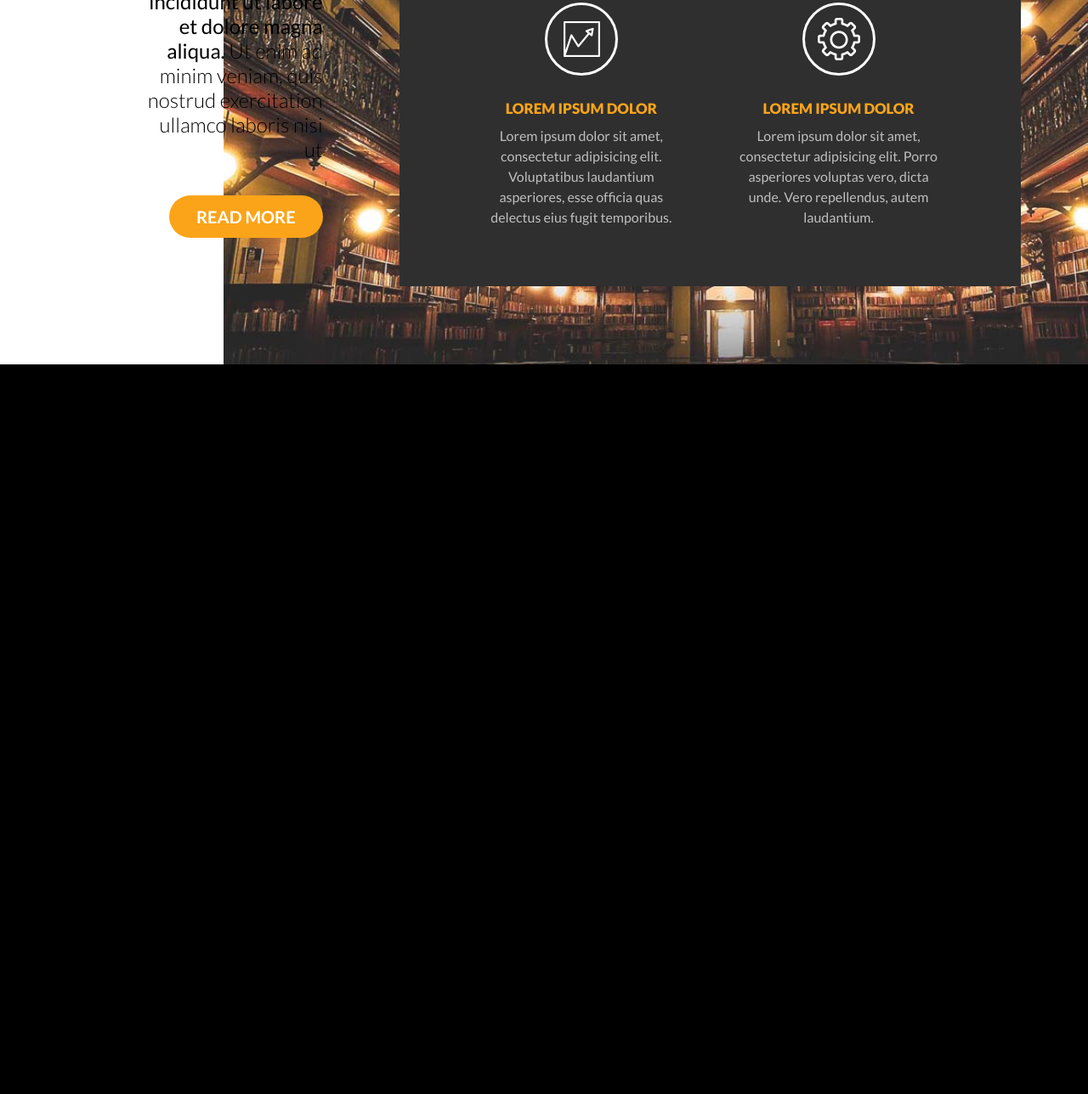
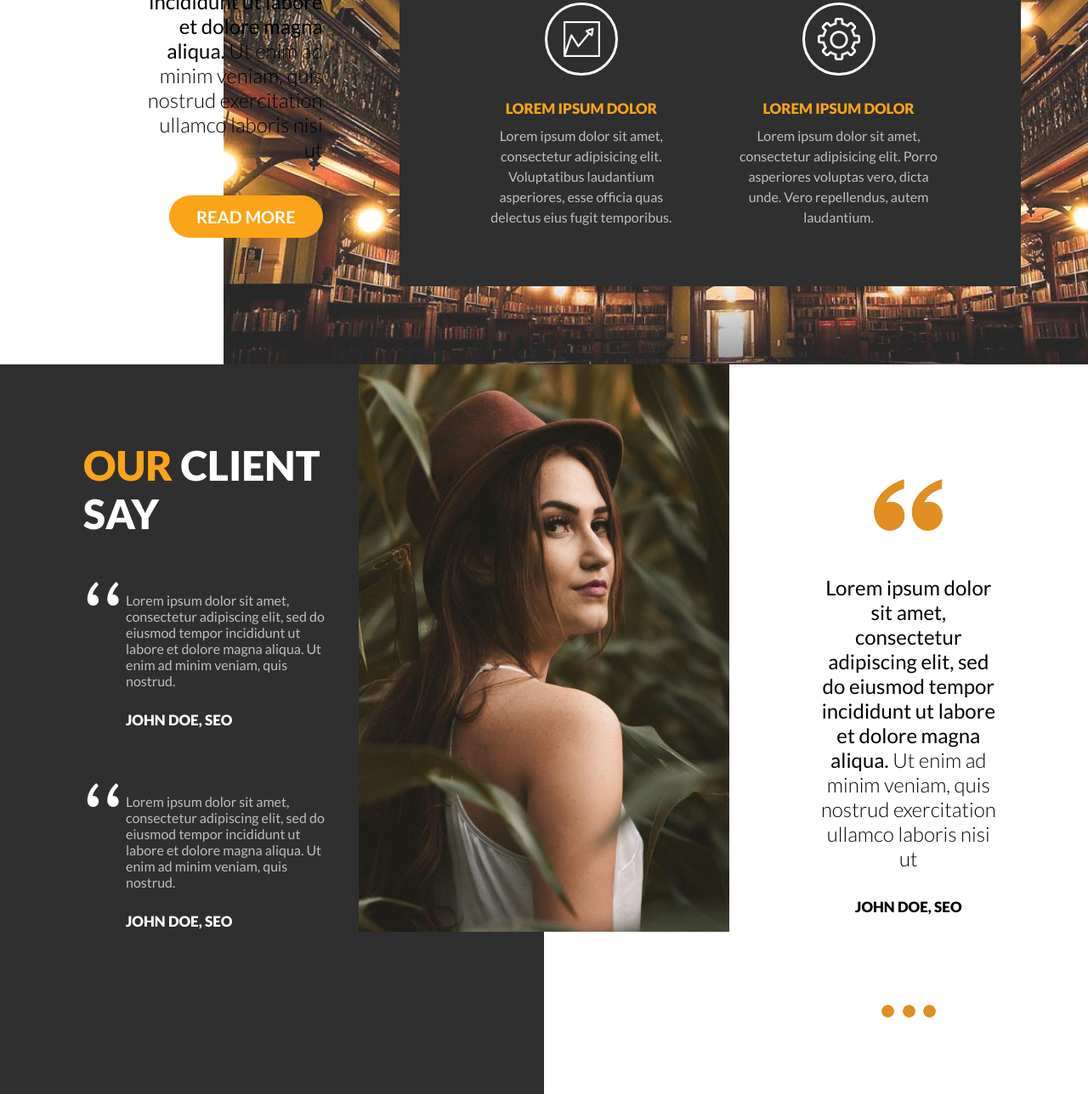
Before and after one commit to batar-btr/Businesses-and-Agencies-Website, a website: page app/index.html in a window 1280 px wide. Shown: the part 5326-6614 px from the top of the page at 85% size. Before the commit the page ends 5755 px from the top, so only its background shows below. Drawn offline with nearby package versions, Linux system fonts and the light colour scheme.

Commit message:
add seventh section

```diff
--- a/app/index.html
+++ b/app/index.html
@@ -129,6 +129,23 @@ Ut enim ad minim veniam, quis nostrud exercitation ullamco laboris nisi ut aliqu
                 </ul>
             </div>
         </section>
+        <section class="seventh-section">
+            <div class="seventh-section-col1">
+                <h2><span>our</span> client say</h2>
+                <p>Lorem ipsum dolor sit amet, consectetur adipiscing elit, sed do eiusmod tempor incididunt ut labore et dolore magna aliqua. Ut enim ad minim veniam, quis nostrud.</p>
+                <h6>john doe, seo</h6>
+                <p>Lorem ipsum dolor sit amet, consectetur adipiscing elit, sed do eiusmod tempor incididunt ut labore et dolore magna aliqua. Ut enim ad minim veniam, quis nostrud.</p>
+                <h6>john doe, seo</h6>
+            </div>
+            <div class="seventh-section-col2"></div>
+            <div class="seventh-section-col3">
+
+                <p><span>Lorem ipsum dolor sit amet, consectetur adipiscing elit, sed do eiusmod tempor incididunt ut labore et dolore magna aliqua.</span>
+Ut enim ad minim veniam, quis nostrud exercitation ullamco laboris nisi ut</p>
+               <h6>john doe, seo</h6>
+
+            </div>
+        </section>
     </div>
     <script src="libs/jquery/dist/jquery.min.js"></script>
 </body>
--- /dev/null
+++ b/app/sass/_seventh-section.sass
@@ -0,0 +1,68 @@
+.seventh-section
+    background-image: linear-gradient(to right, #2f2f2f 50%, white 50%, white )
+    position: relative
+    &::after
+        content: ''
+        display: table
+        clear: both
+.seventh-section-col2
+    width: 34%
+    position: absolute
+    top: 0
+    bottom: 0
+    left: 33%
+    background: url('../img/seventh_section_bg.jpg') center top no-repeat
+    background-size: 100% auto
+.seventh-section-col1
+    width: 33%
+    padding: 90px 2.125% 90px 11.5625%
+    box-sizing: border-box
+    float: left
+
+    h2
+        font-size: 4.8em
+        color: white
+        margin-left: -50px
+        span
+            color: $orange
+    p
+        font-size: 1.6em
+        color: #bfbfbf
+        margin: 64px 0 26px
+        position: relative
+        &::before
+            content: ',,'
+            position: absolute
+            font-size: 6.875em
+            top: -20px
+            left: -50px
+            color: #fff
+
+            transform: rotate(180deg)
+
+    h6
+            font: 17px Lato Black, sans-serif
+            color: #fff
+            text-transform: uppercase
+            padding-bottom: 12px
+
+.seventh-section-col3
+    float: right
+    width: 33%
+    box-sizing: border-box
+    padding: 90px 8%
+    text-align: center
+    p
+        font-size: 2.4em
+        font-family: Lato Light
+        padding-top: 158px
+        background: url('../img/commas.png') center 45px no-repeat
+        span
+            font-family: Lato
+    h6
+        font: 17px Lato Black, sans-serif
+        text-transform: uppercase
+        padding-bottom: 12px
+        margin-top: 32px
+        padding-bottom: 120px
+        background: url('../img/dots.png') center bottom no-repeat
--- a/app/sass/_third-section.sass
+++ b/app/sass/_third-section.sass
@@ -8,6 +8,19 @@
     h2
         margin: 0
         color: #fff
+        position: relative
+        padding-bottom: 36px
+        span
+            color: orange
+        &::after
+            content: ""
+            display: block
+            width: 206px
+            height: 8px
+            position: absolute
+            left: 0
+            bottom: 0
+            background-color: orange
     p
         font: 24px Lato Light
         color: rgb(191, 191, 191)
--- a/app/sass/global.sass
+++ b/app/sass/global.sass
@@ -6,4 +6,5 @@
 @import fourth-section
 @import fifth-section
 @import sixth-section
+@import seventh-section
 @import media
```
Also changed, not shown: app/sass/_second-section.sass (+15 -15 lines), app/css/global.css, app/img/commas.png (added), app/img/dots.png (added), app/img/seventh_section_bg.jpg (added).
